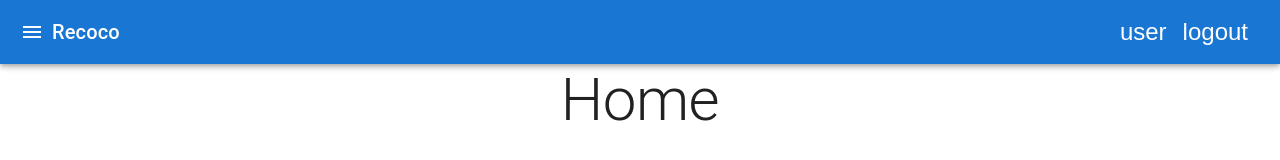
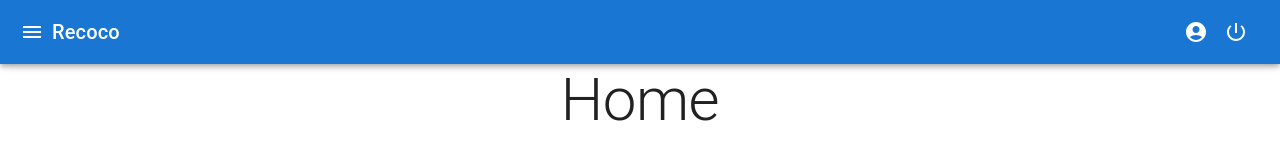
Before and after one commit to frecapG7/reco-web, a React (Create React App) app: page / in a window 1280 px wide. Shown: the top 160 px of the page. Built offline with nearby package versions, Linux system fonts and the light colour scheme.

Commit message:
Icon in title bar

```diff
--- a/src/layout/Layout.jsx
+++ b/src/layout/Layout.jsx
@@ -3,6 +3,8 @@ import MenuIcon from '@mui/icons-material/Menu';
 import { NavigationBar } from "./NavigationBar";
 import { useState } from "react";
 import { Box } from "@mui/system";
+import AccountCircleIcon from '@mui/icons-material/AccountCircle';
+import PowerSettingsNewIcon from '@mui/icons-material/PowerSettingsNew';
 
 export const Layout = ({ children }) => {
 
@@ -25,10 +27,10 @@ export const Layout = ({ children }) => {
                         Recoco
                     </Typography>
                     <IconButton color="inherit">
-                        user
+                        <AccountCircleIcon />
                     </IconButton>
                     <IconButton color="inherit">
-                        logout
+                        <PowerSettingsNewIcon />
                     </IconButton>
                 </Toolbar>
             </AppBar>
```
